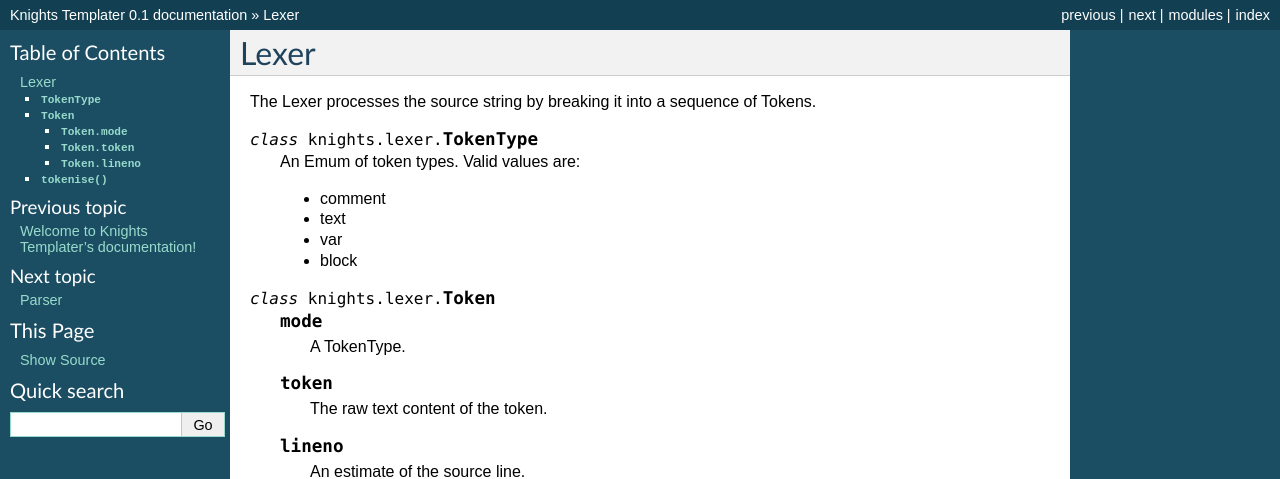
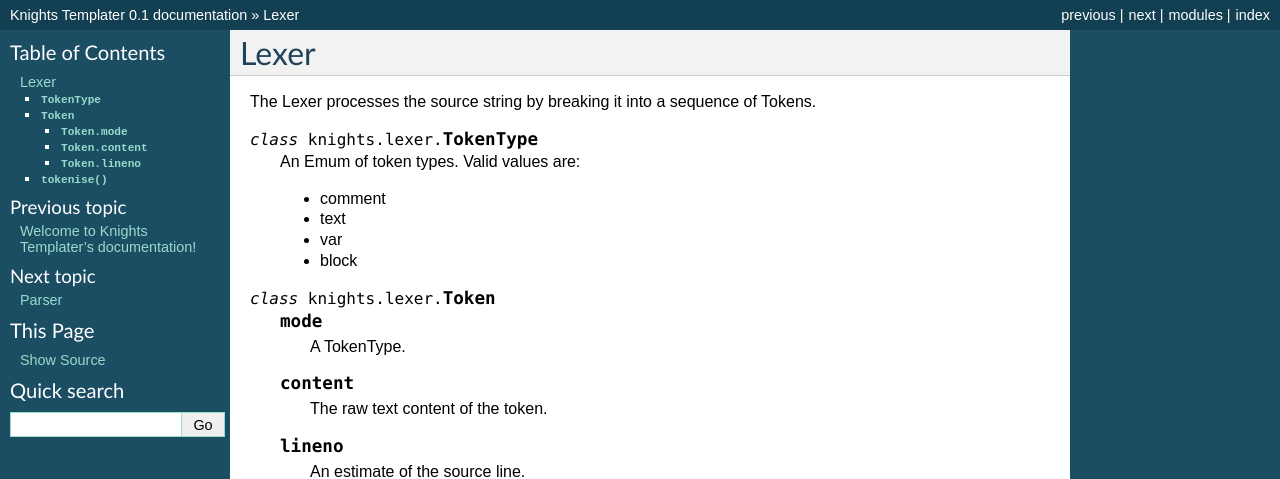
Before and after one commit to funkybob/knights-templater, a Sphinx documentation site: the page built from docs/lexer.rst, in a window 1280 px wide. Shown: the top 479 px of the page. Built offline with Sphinx 7.4.7, drawn with Linux system fonts in a browser that asks for light colours.

Commit message:
Update docs

```diff
--- a/docs/lexer.rst
+++ b/docs/lexer.rst
@@ -20,7 +20,7 @@ The Lexer processes the source string by breaking it into a sequence of Tokens.
 
       A TokenType.
 
-   .. py:attribute:: token
+   .. py:attribute:: content
 
       The raw text content of the token.
 
```
